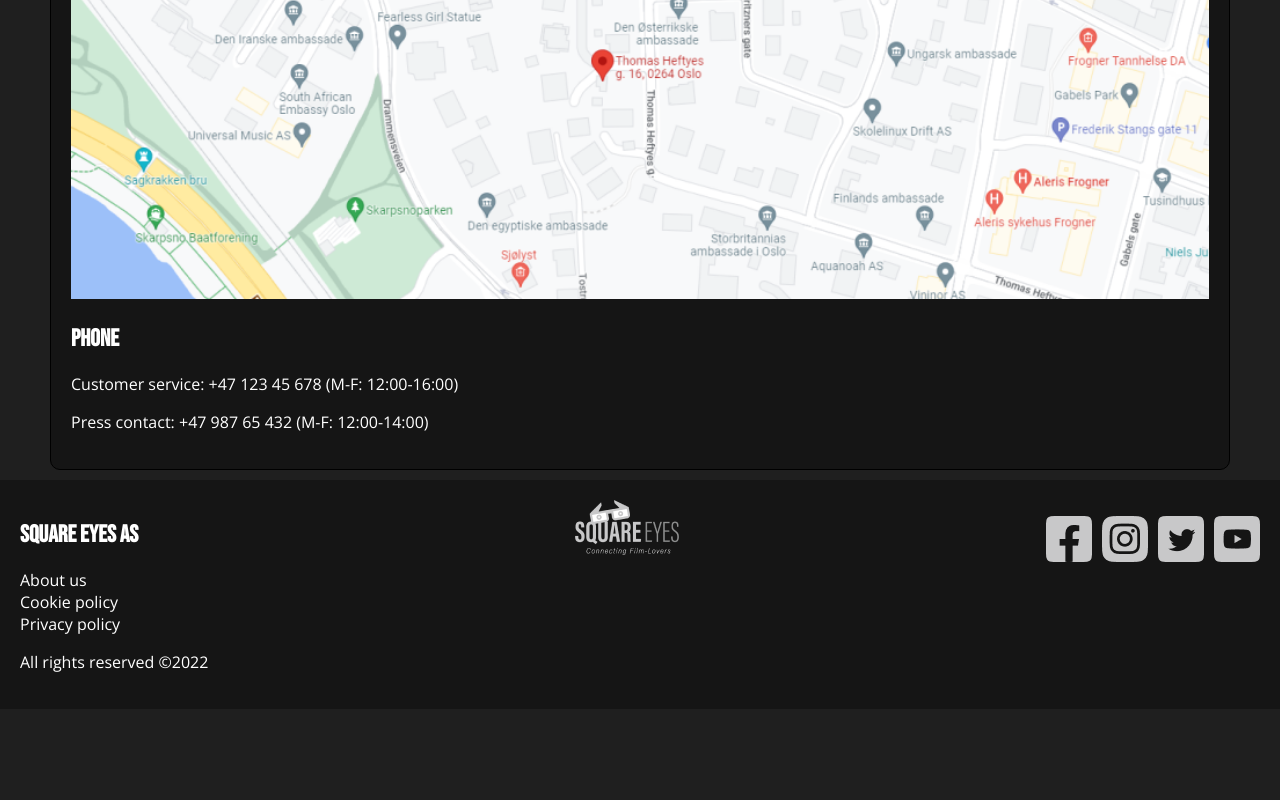
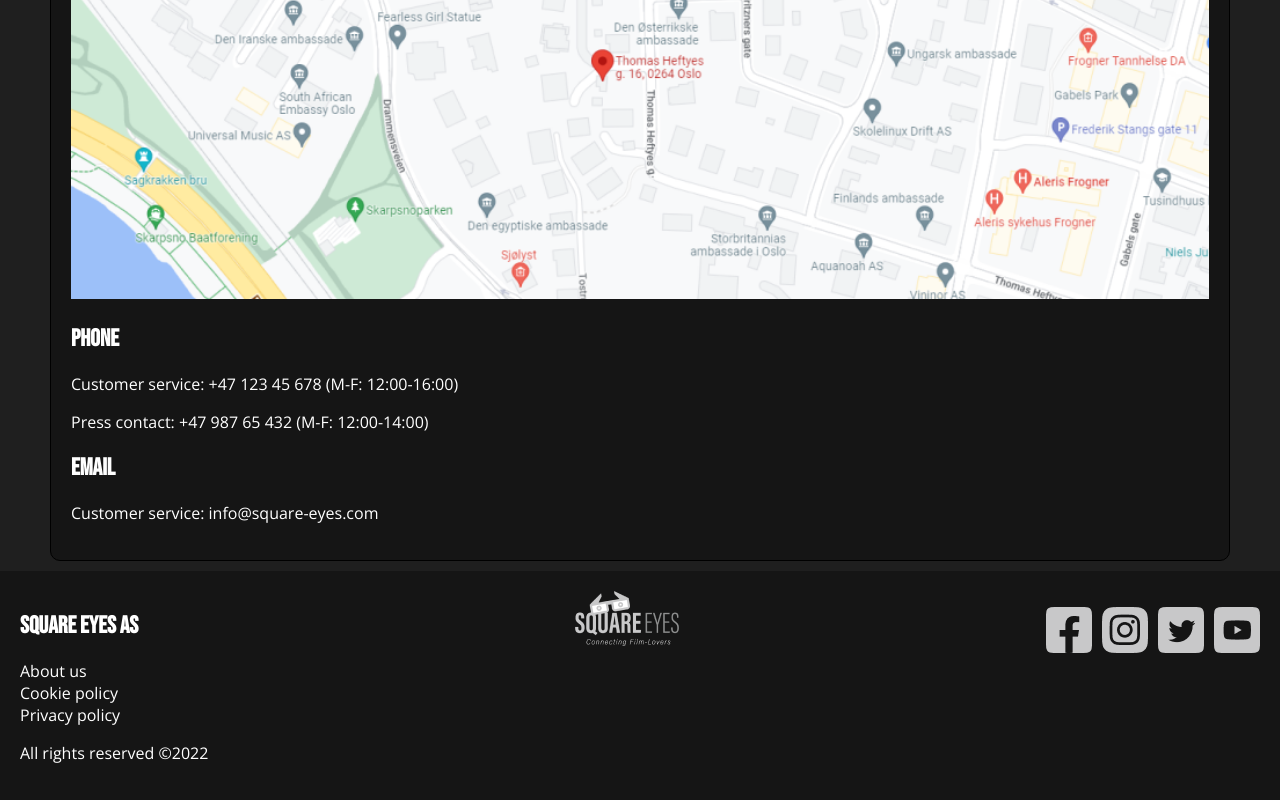
Before and after one commit to hajnalkafenyo/square-eyes-web, a plain HTML site: page contact.html in a window 1280 px wide. Shown: the part 523-1323 px from the top of the page. Before the commit the page ends 1232 px from the top, so only its background shows below. Drawn offline with nearby package versions, Linux system fonts and the light colour scheme.

Commit message:
Add email address

```diff
--- a/contact.html
+++ b/contact.html
@@ -65,6 +65,10 @@
 
                 <p>Press contact: <a href="tel:+4798765432">+47 987 65 432</a> (M-F: 12:00-14:00)</p>
             </div>
+            <div>
+                <h2>Email</h2>
+                <p>Customer service: <a href="mailto:info@square-eyes.com">info@square-eyes.com</a></p>
+            </div>
         </section>
 
     </main>
```
Also changed, not shown: images/trailer-video.png (deleted).
